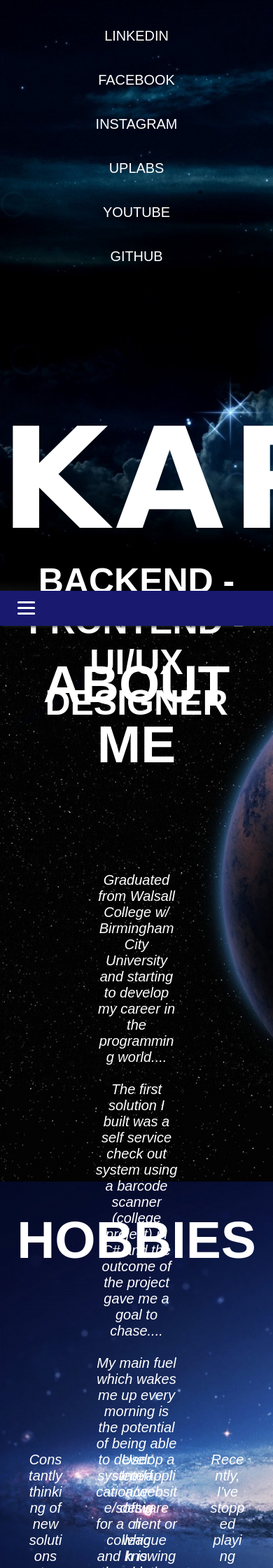
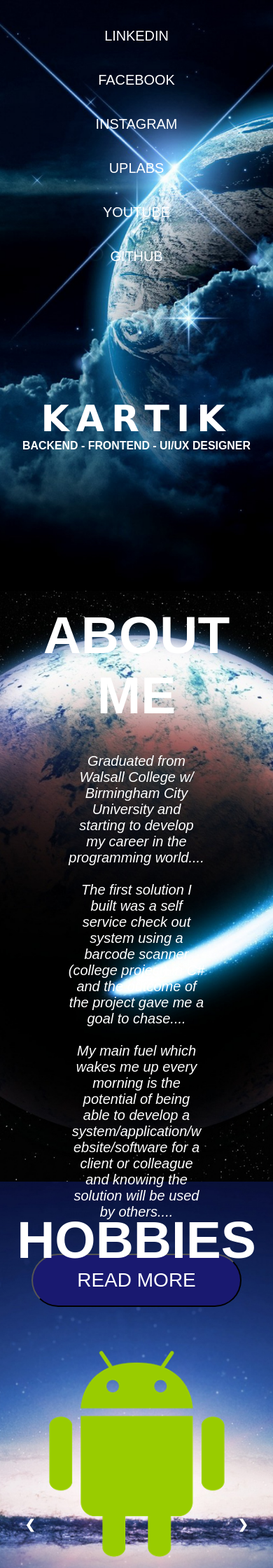
Before and after one commit to Nero2211/Portfolio, a PHP site: page / in a window 390 px wide; the page is wider, and only the part inside the window is pictured. Shown: the top 2240 px of that part at 70% size. Run offline with PHP 8.4, Linux system fonts and the light colour scheme; some web fonts are replaced.

Commit message:
Added slideshows and fixed couple responsive issues

```diff
--- a/Portfolio HTML/imageslideshow.css
+++ b/Portfolio HTML/imageslideshow.css
@@ -3,10 +3,12 @@
 }
 
 .slideshow-container{
-    max-width: 1000px;
-    min-height: 100px;
+    width: 90%;
+    height: 100%;
     position: relative;
-    margin: auto;
+    display: flex;
+    justify-content: center;
+    align-items: center;
 }
 
 .mainSlideshowContainer{
@@ -28,9 +30,14 @@
     margin: auto;
 }
 
-.mySlides, .myInfoSlides, .mySlidesCSharp, .mySlidesHTML, .mySlidesUE, .myslidesPhotoshop{
+.planSlides, .workSlides, .hobbiesSlides, .mySlides, .myInfoSlides, .mySlidesCSharp, .mySlidesHTML, .mySlidesUE, .myslidesPhotoshop{
     display: none;
-    min-height: 200px;
+    align-items: center;
+    margin: 0 50px;
+}
+
+.slides img{
+    float: left;
 }
 
 .workTextDiv{
--- a/Portfolio HTML/index.css
+++ b/Portfolio HTML/index.css
@@ -28,17 +28,28 @@
 
 #section1{
     width: 100%;
-    height: 100%;
+    height: calc(100% - 1em + 1vmin);
     padding-top: 150px;
     text-align: center;
 }
 
-.parralex{
+/*.parralex{
     height: 100%;
     background-attachment: fixed;
     position: center;
     background-repeat: no-repeat;
     background-size: cover;
+}*/
+
+.parralex{
+    height: 100%;
+    background-attachment: fixed;
+    background-position: center;
+    background-repeat: no-repeat;
+    background-size: cover;
+    -webkit-background-size:cover;
+    -moz-background-size:cover;
+    -o-background-size:cover;
 }
 
 .title{
@@ -91,6 +102,18 @@
   padding-top: 60px;
 }
 
+.about-me {
+    display: flex;
+    flex-direction: column;
+    justify-content: space-between;
+}
+
+.parralex-slideshow {
+    display: flex;
+    flex-direction: column;
+    align-items: center;
+}
+
 .subDescription{
     color: white;
     font-size: 20px;
@@ -108,15 +131,12 @@
 #subheading.content{
     font-size: 75px;
     color: white;
-    padding-top: 40px;
     font-weight: 700;
 }
 
 .center{
     margin: auto;
-    width: 30%;
-    padding-top: 100px;
-    padding-bottom: 30px;
+    width: 50%;
     text-align: center;
 }
 
@@ -124,7 +144,8 @@
     width: 100%;
     display: flex;
     align-items: center;
-    justify-content: center
+    justify-content: center;
+    margin-bottom: 20px;
 }
 
 .button{
--- a/Portfolio HTML/index.html
+++ b/Portfolio HTML/index.html
@@ -7,6 +7,7 @@
         <link rel="stylesheet" href="index.css">
         <link rel="stylesheet" href="responsive.css">
         <link rel="stylesheet" href="navbar.css">
+        <link rel="stylesheet" href="imageslideshow.css">
     </head>
     <body>
 
@@ -20,13 +21,13 @@
                 <div class="socialMedia">GITHUB</div>
             </div>
             <div id="section1">
-                <h1 class="title" style="font-size: 200px;">KARTIK</h1>
-                <h2 style="font-size: 50px;">BACKEND - FRONTEND - UI/UX DESIGNER</h2>
+                <h1 class="title">KARTIK</h1>
+                <h2 class="subtitle">BACKEND - FRONTEND - UI/UX DESIGNER</h2>
             </div>
 
         </div>
 
-        <div class="parralex" id="test"style="background-image: url(Images/space2.jpg);, text-align: center">
+        <div class="parralex about-me" id="test"style="background-image: url(Images/space2.jpg);, text-align: center">
             <nav id="navbar" class="navigation">
                 <span id="closebtn" onclick="navToggle()">
                   <span class="line1"></span>
@@ -37,7 +38,7 @@
                   <li><a class="menuitems" href="aboutme.html">ABOUT ME</a></li>
                   <li><a class="menuitems" href="hobbies.html">HOBBIES</a></li>
                   <li><a class="menuitems" href="myWork.html">WORK</a></li>
-                  <li><a class="menuitems" href="plan.html">PROGRAMMING PLAN</a></li>
+                  <li><a class="menuitems" href="plan.html">PLAN</a></li>
                   <li><a class="menuitems" >CONTACT ME</a></li>
                 </ul>
             </nav>
@@ -58,10 +59,30 @@
 
         </div>
 
-        <div class="parralex" style="background-image: url(Images/space4.jpg);">
+        <div class="parralex parralex-slideshow" style="background-image: url(Images/space4.jpg);">
             <div class="subHeading"><a id="hobbies">HOBBIES</a></div>
 
-            <div class="containerWrapper">
+            <div class="slideshow-container">
+                <div class="hobbiesSlides slide">
+                    <img src="Images/android.png" width="300px" height="300px">
+                    <p>Constantly thinking of new solutions to build and impress others. Knowing the fact that a new solution in the market can have a potential of being used by millions of people is the key motivate to my journey. The moment I obtain million of individuals using my solution will be the moment I will be satisfied with my work and this will only be the beginning...</p>
+                </div>
+
+                <div class="hobbiesSlides slide">
+                    <img src="Images/java.png" width="300px" height="300px">
+                    <p>User Interface design which is also part of building new solutions. Being able to let me creativity take over and design interesting interfaces which really brings the solution to life is also my key focus. The interface is also as much important as the functionality of the solution...</p>
+                </div>
+
+                <div class="hobbiesSlides slide">
+                    <img src="Images/csharp.png" width="300px" height="300px">
+                    <p>Recently, I've stopped playing games as not many people to play around with but when I do manage to find additional free time, this will be my activity. Gaming was the most entertaining part of my life ever since I got my first computer. I still remember the first website I visited which was...</p>
+                </div>
+
+                <a class="prev" onclick="plusSlides(-1, 0)">&#10094;</a>
+                <a class="next" onclick="plusSlides(1, 0)">&#10095;</a>
+            </div>
+
+            <!--<div class="containerWrapper">
                 <div class="column">
                     <p class="subDescription">Constantly thinking of new solutions to build and impress others. Knowing the fact that a new solution in the market can have a potential of being used by millions of people is the key motivate to my journey. The moment I obtain million of individuals using my solution will be the moment I will be satisfied with my work and this will only be the beginning...</p>
                 </div>
@@ -71,14 +92,33 @@
                 <div class="column">
                     <p class="subDescription">Recently, I've stopped playing games as not many people to play around with but when I do manage to find additional free time, this will be my activity. Gaming was the most entertaining part of my life ever since I got my first computer. I still remember the first website I visited which was...</p>
                 </div>
-            </div>
+            </div>-->
 
         </div>
 
-        <div class="parralex" style="background-image: url(Images/space3.jpg);">
+        <div class="parralex parralex-slideshow" style="background-image: url(Images/space3.jpg);">
             <div class="subHeading"><a id="work">WORK</a></div>
 
-            <div class="containerWrapper" id="ColumnImages">
+            <div class="slideshow-container">
+                <div class="workSlides slide">
+                    <img src="Images/android.png" width="300px" height="300px">
+                    <p>It is difficult to come up with a new idea for an application as majority of the contents are already covered. However, this does not stop me from making application. Constantly, I will look at current applications and make judgements based on their apperance, functionality and features... </p>
+                </div>
+
+                <div class="workSlides slide">
+                    <img src="Images/java.png" width="300px" height="300px">
+                    <p>As mentioned before, C# was the first language in which I built my first ever working solution. I was fully responsible for coming up with the requirements, design and working code for this application. From that day, I knew I was going to be using C# somewhere along in the future...</p>
+                </div>
+
+                <div class="workSlides slide">
+                    <img src="Images/csharp.png" width="300px" height="300px">
+                    <p>Building an e-commerce website for college project in HTML, CSS and PHP was really interesting and challenging because CSS in itself is difficult to maintain as numerous aspects have to be taken into consideration i.e. screen size, positing of elements, etc. Having said that, I am now training myself to building more websites with better User Interfaces not just in Photoshop but also in HTML and CSS...</p>
+                </div>
+
+                <a class="prev" onclick="plusSlides(-1, 1)">&#10094;</a>
+                <a class="next" onclick="plusSlides(1, 1)">&#10095;</a>
+            </div>
+            <!--<div class="containerWrapper" id="ColumnImages">
                 <div class="column" id="column2">
                     <div class="imgWrapper" style="width: 300px; height: 300px">
                         <img class="workImg" src="Images/java.png" style="width: 100%; height: 100%;">
@@ -104,14 +144,33 @@
                         Building an e-commerce website for college project in HTML, CSS and PHP was really interesting and challenging because CSS in itself is difficult to maintain as numerous aspects have to be taken into consideration i.e. screen size, positing of elements, etc. Having said that, I am now training myself to building more websites with better User Interfaces not just in Photoshop but also in HTML and CSS...
                     </p>
                 </div>
-            </div>
+            </div>-->
 
         </div>
 
-        <div class="parralex" style="background-image: url(Images/newbackground1.jpg);">
-            <div class="subHeading"><a id="programmingplan">PROGRAMMING PLAN</a></div>
+        <div class="parralex parralex-slideshow" style="background-image: url(Images/newbackground1.jpg);">
+            <div class="subHeading"><a id="programmingplan">PLAN</a></div>
 
-            <div class="containerWrapper" id="ColumnImages">
+            <div class="slideshow-container">
+                <div class="planSlides slide">
+                    <img src="Images/android.png" width="300px" height="300px">
+                    <p>Android is my favourite operating system on mobile devices because it's flexible and provides you with full control over the phone i.e. downloading music, videos, .APK files directly from the internet. This is the reason why I wanted to persue my career in Java desinging native applications for many devices... </p>
+                </div>
+
+                <div class="planSlides slide">
+                    <img src="Images/java.png" width="300px" height="300px">
+                    <p>As mentioned before, C# was the first language in which I built my first ever working solution. I was fully responsible for coming up with the requirements, design and working code for this application. From that day, I knew I was going to be using C# somewhere along in the future...</p>
+                </div>
+
+                <div class="planSlides slide">
+                    <img src="Images/csharp.png" width="300px" height="300px">
+                    <p>Building an e-commerce website for college project in HTML, CSS and PHP was really interesting and challenging because CSS in itself is difficult to maintain as numerous aspects have to be taken into consideration i.e. screen size, positing of elements, etc. Having said that, I am now training myself to building more websites with better User Interfaces not just in Photoshop but also in HTML and CSS...</p>
+                </div>
+
+                <a class="prev" onclick="plusSlides(-1, 2)">&#10094;</a>
+                <a class="next" onclick="plusSlides(1, 2)">&#10095;</a>
+            </div>
+            <!--<div class="containerWrapper" id="ColumnImages">
                 <div class="column">
                     <img src="Images/android.png" style="width: 300px; height: 300px;">
                     <p class="subDescription">
@@ -131,9 +190,7 @@
                         Building an e-commerce website for college project in HTML, CSS and PHP was really interesting and challenging because CSS in itself is difficult to maintain as numerous aspects have to be taken into consideration i.e. screen size, positing of elements, etc. Having said that, I am now training myself to building more websites with better User Interfaces not just in Photoshop but also in HTML and CSS...
                     </p>
                 </div>
-            </div>
-
-
+            </div> -->
 
         </div>
 
@@ -151,7 +208,8 @@
               }
             }
         </script>
-         <script src="navbar.js"></script>
+        <script src="slideshow.js"></script>
+        <script src="navbar.js"></script>
     </body>
 
 </html>
--- a/Portfolio HTML/responsive.css
+++ b/Portfolio HTML/responsive.css
@@ -1,17 +1,3 @@
-@media only screen and (max-width: 950px){
-    .socialMediaHolder{
-        flex-direction: column;
-        padding: 20px 0;
-    }
-
-    .socialMediaHolder > .socialMedia{
-        padding: 20px 0;
-        text-decoration-style: dashed;
-        font-size: calc(1em + 1vmin);
-        width: 100%
-    }
-}
-
 @media only screen and (min-width: 951px){
     #navbar > span {
         display: none;
@@ -29,4 +15,52 @@
         height: 100%;
         opacity: 1;
     }
+
+    #section1 > .title{
+        font-size: calc(8em + 1vmin);
+    }
+
+    #section1 > .subtitle {
+        font-size: calc(2em + 1vmin);
+    }
 }
+
+@media only screen and (max-width: 950px){
+    .socialMediaHolder{
+        flex-direction: column;
+        padding: 20px 0;
+    }
+
+    .socialMediaHolder > .socialMedia{
+        padding: 20px 0;
+        text-decoration-style: dashed;
+        font-size: calc(1em + 1vmin);
+        width: 100%
+    }
+
+    /* SLIDESHOW */
+    .slide{
+        flex-direction: column;
+    }
+
+}
+
+@media only screen and (min-width: 601px) and (max-width: 950px){
+    #section1 > .title{
+        font-size: calc(5.5em + 1vmin);
+    }
+
+    #section1 > .subtitle {
+        font-size: calc(1.375em + 1vmin); //used to be 50px which is 1/4 of                                       //title 200px
+    }
+}
+
+@media only screen and (max-width: 600px) {
+    #section1 > .title{
+        font-size: calc(3em + 1vmin);
+    }
+
+    #section1 > .subtitle {
+        font-size: calc(0.75em + 1vmin);
+    }
+}
```
Also changed, not shown: Portfolio HTML/slideshow.js (added, +24 -0 lines).
